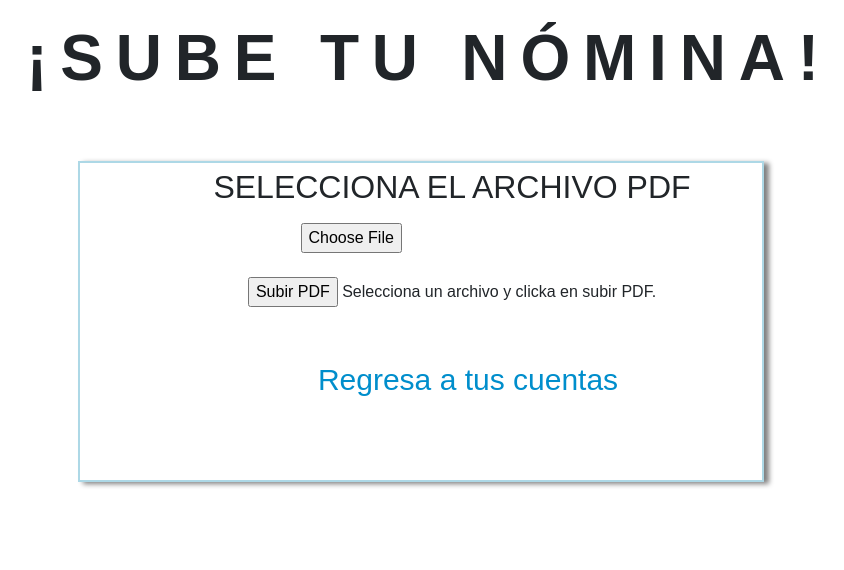
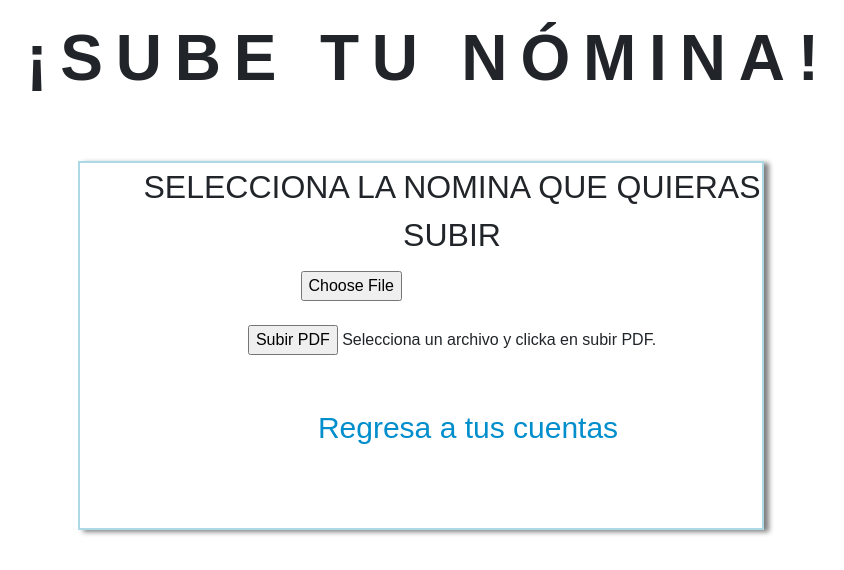
Before and after one commit to Santirs10/TFG, a PHP site: page /archivos.php in a window 1280 px wide. Shown: the top 570 px of the page, without its empty margins (219-1063 px from the left). Run offline with PHP 8.4, Linux system fonts and the light colour scheme; the visitor is signed in with stand-in values (Sample User, id 1); some libraries are stand-ins or nearby versions.

```diff
--- a/WEB/archivos.php
+++ b/WEB/archivos.php
@@ -31,10 +31,10 @@
                 </lord-icon>
             </div>
             <div class="login">
-                Selecciona el archivo PDF
+                Selecciona la nomina que quieras subir
             </div>
 
-            <input style="color:transparent;" type="file" name="archivo_pdf" />
+            <input style="color:transparent;" type="file" name="archivo_pdf" accept=".pdf"/>
             <br>
             <br>
             <input type="submit" value="Subir PDF" />
--- a/WEB/user.php
+++ b/WEB/user.php
@@ -123,12 +123,12 @@ $conn->close();
             // Verificar si hay resultados
             if ($resultado_cuentas->num_rows > 0) {
                 // Mostrar todas las cuentas del cliente
-                while ($fila_cuenta = $resultado_cuentas->fetch_assoc()) {
+
                     echo "<div class='cuentas'>";
-                    echo "<a href='cuentas.php'>Accede a la cuenta ". $fila_cuenta["id_cuenta"] ."</a>";
+                    echo "<a href='cuentas.php'>Accede a tus cuentas </a>";
                     echo "</div>";
                     echo "<br>";
-                }
+
             } else {
                 // Si no hay cuentas asociadas al cliente
                 echo "<p><a href='cuentas.php'>No se encuentran cuentas asociadas a este cliente </a></p>";
```
